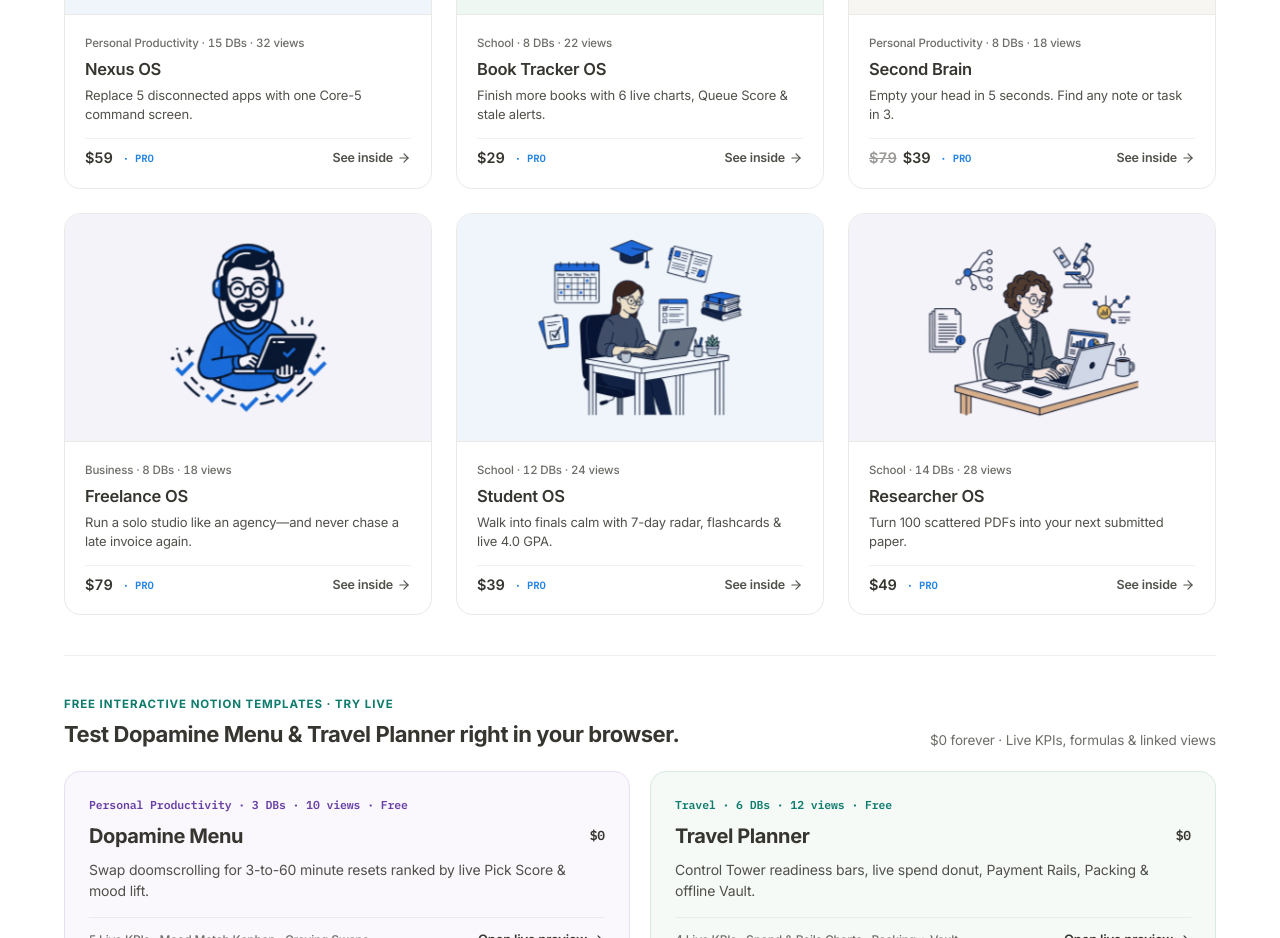
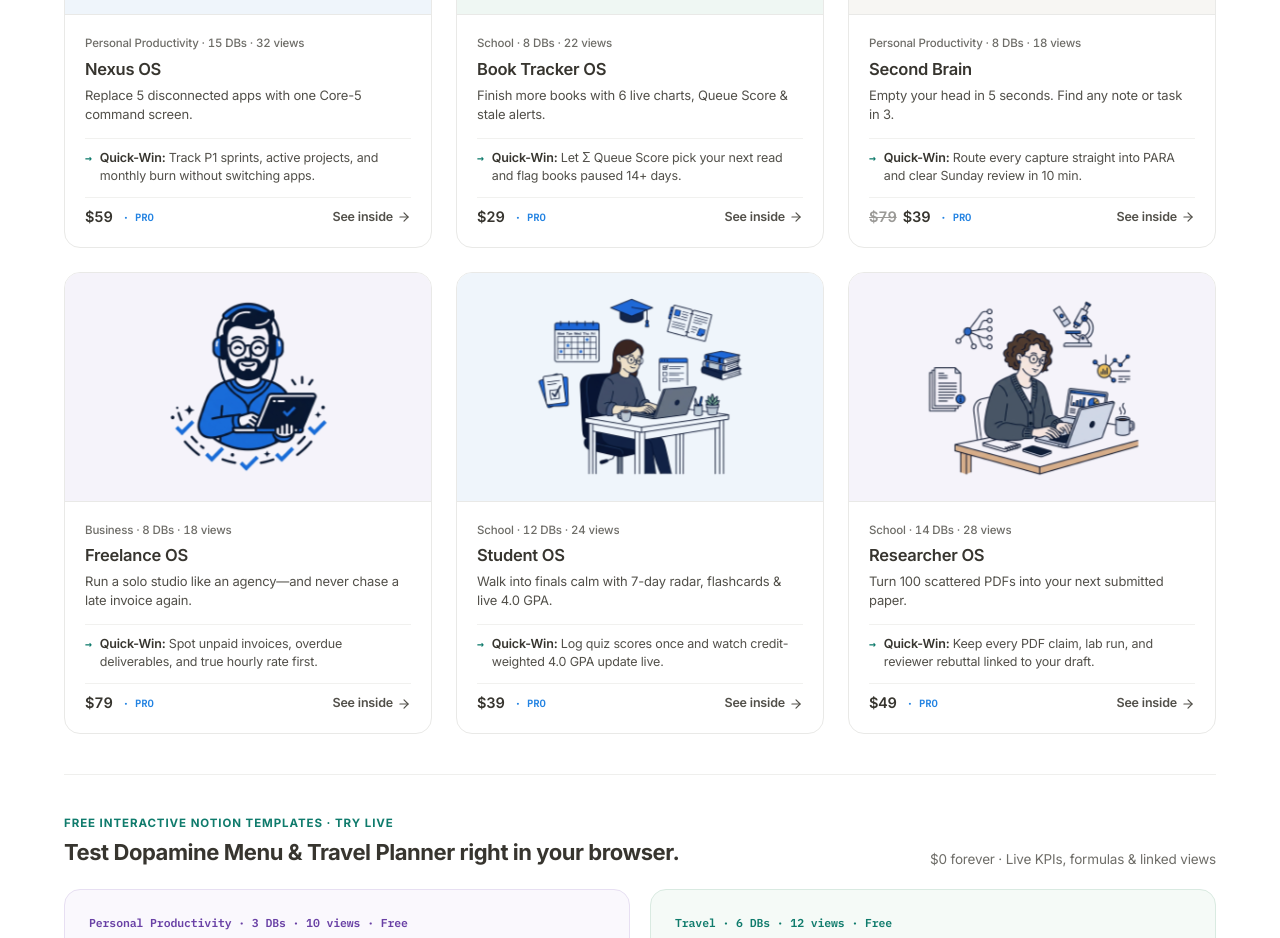
Before and after one commit to bruce12-glitch/Lumina-studio.notion, a React (Vite) app: page / in a window 1280 px wide. Shown: the part 1300-2238 px from the top of the page. Built offline with nearby package versions, Linux system fonts and the light colour scheme.

Commit message:
feat(cards): add Quick-Win benefit bullet to TemplateCard with Notion-DNA styling

```diff
--- a/src/components/Chrome.tsx
+++ b/src/components/Chrome.tsx
@@ -552,6 +552,23 @@ export const TemplateCard: React.FC<{
           </p>
         </div>
 
+        <div className="mt-auto space-y-3">
+          <div
+            data-testid={`template-quick-win-${template.slug}`}
+            className="flex items-start gap-2 pt-2.5 border-t border-[#F1F1EF] text-[12.5px] leading-[1.45]"
+          >
+            <span
+              aria-hidden="true"
+              className="mt-[1px] font-mono text-[11.5px] font-semibold text-[#0F7B6C] shrink-0 select-none"
+            >
+              →
+            </span>
+            <p className="text-[#52504A] line-clamp-2">
+              <span className="font-semibold text-[#37352F]">Quick-Win:</span>{' '}
+              {template.quickWin}
+            </p>
+          </div>
+
           <div className="flex items-center justify-between pt-2.5 border-t border-[#F1F1EF]">
             <div className="flex items-center gap-1.5 tabular-nums text-[14.5px] font-semibold leading-none">
               {template.compareAt !== undefined && (
@@ -571,6 +588,7 @@ export const TemplateCard: React.FC<{
               <span>See inside</span>
               <ArrowRight className="w-3.5 h-3.5 btn-arrow-slide" />
             </span>
+          </div>
         </div>
       </div>
     </a>
```
Lines whose indentation alone changed are shown as unchanged.
